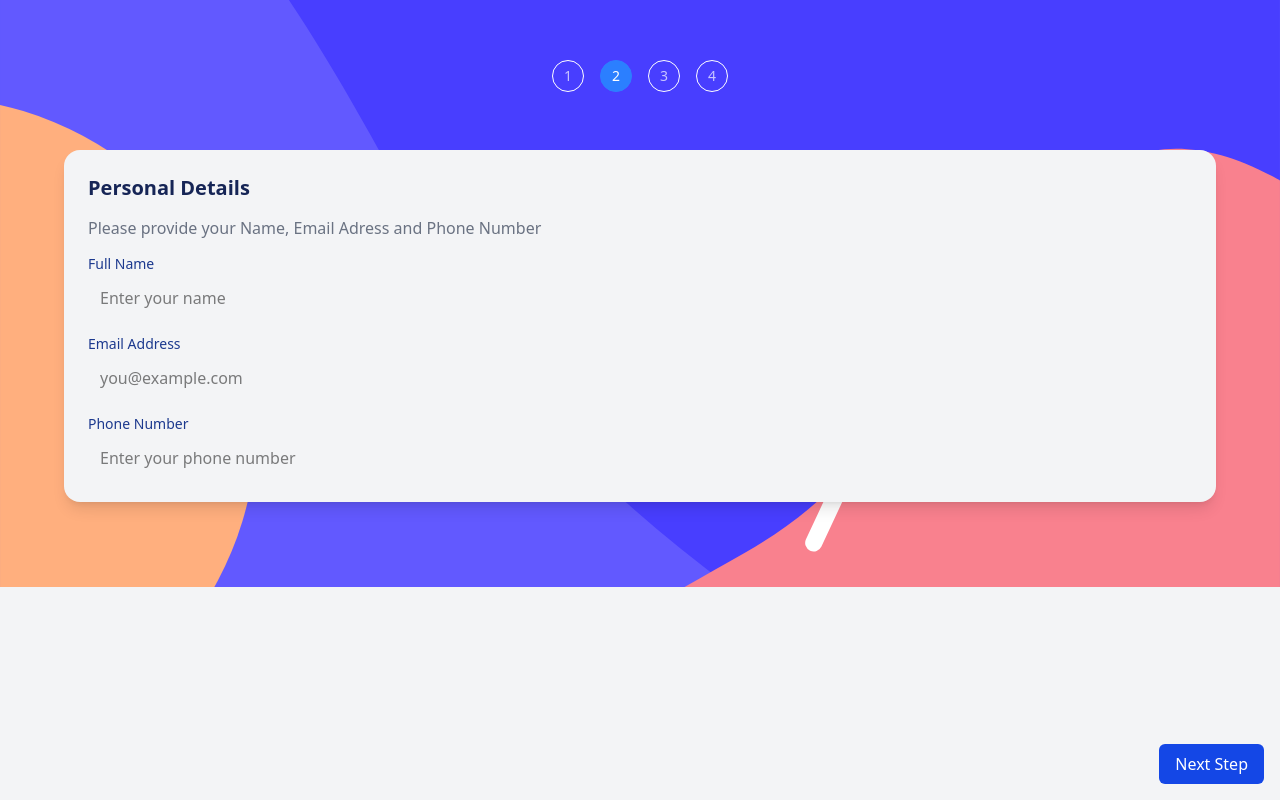
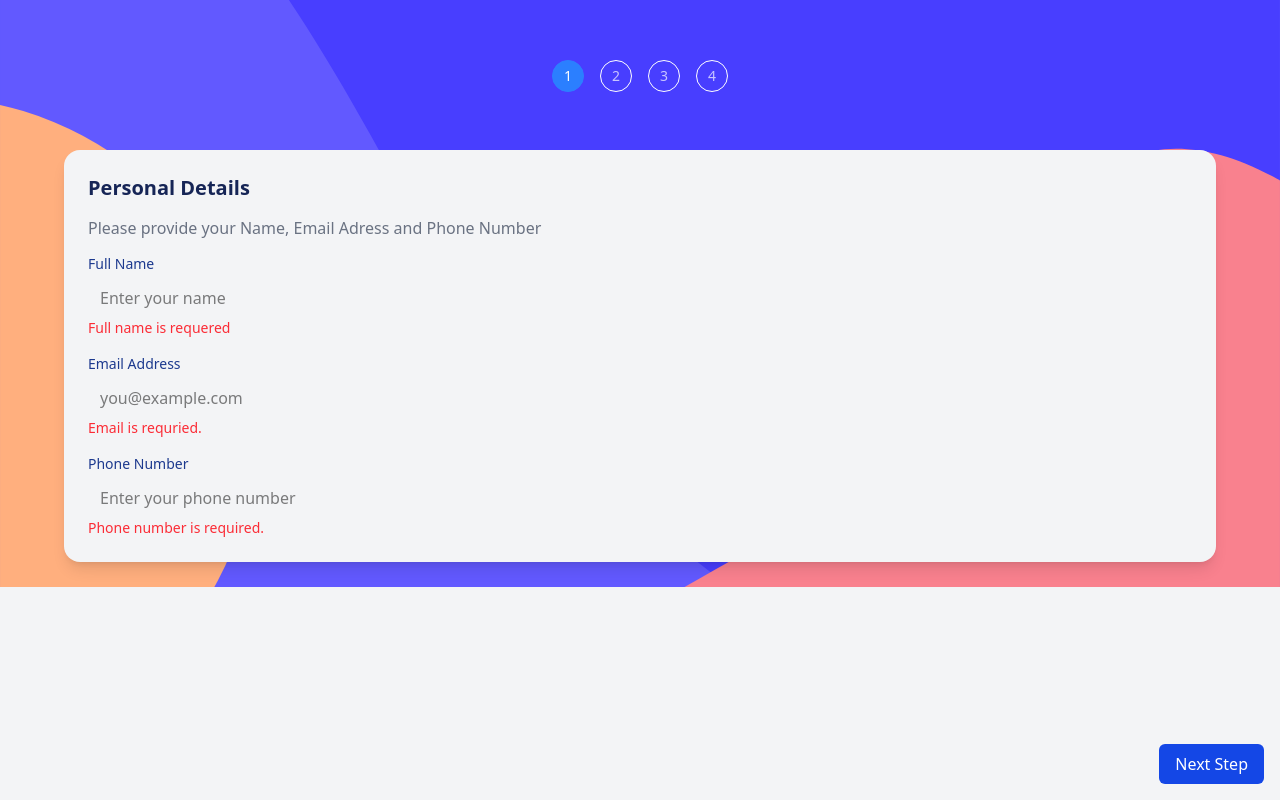
Before and after one commit to olaz20/multi-form-frontend, a React app: page / in a window 1280 px wide. Both pictures are taken after a click on the button "Next Step". Built offline with nearby package versions, Linux system fonts and the light colour scheme; the HTML template or start-up script is replaced by a standard one.

Commit message:
Implement form validation in PersonalDetails component and integrate with BackgroundPage

```diff
--- a/src/components/backgroundPage.jsx
+++ b/src/components/backgroundPage.jsx
@@ -1,15 +1,24 @@
-import React, {useState} from "react";
+import React, {useState,  useRef } from "react";
 import bgSidebarMobile from "../assets/images/bg-sidebar-mobile.svg";
 import { PersonalDetails } from "./personalInfo";
-
 export function BackgroundPage() {
   const [activeStep, setActiveStep] = useState(1);
   const steps = [1, 2, 3, 4];
+
+
+   const formRef = useRef();
   const handleNext = () => {
-    if (activeStep < steps.length) {
-      setActiveStep(activeStep + 1);
+     if (formRef.current) {
+      const isValid = formRef.current.validateForm();
+      if (isValid) {
+        setActiveStep((prev) => prev + 1);
+        console.log(" Proceeding to next step");
+      } else {
+        console.log(" Validation failed");
+      }
     }
   };
+
   return (
     <div className="min-h-screen bg-gray-100">
       <div className="relative h-1/4 m-0 top-0 left-0">
@@ -32,7 +41,7 @@ export function BackgroundPage() {
         </div>
         <div className="absolute top-[100px] sm:top-[130px] md:top-[150px]  w-[90%]
         bg-gray-100  rounded-2xl p-6 z-10 left-1/2 -translate-x-1/2 shadow-lg">
-         <PersonalDetails/>
+         <PersonalDetails  ref={formRef}/>
         </div>
         <div className="fixed bottom-4 right-4">
             <button
--- a/src/components/personalInfo.jsx
+++ b/src/components/personalInfo.jsx
@@ -1,23 +1,50 @@
-export function PersonalDetails(){
+import {useFormValidation} from "../hooks/useFormValidation"
+import {personalInfoValidator} from "../hooks/personalInfoValidation"
+import { forwardRef, useImperativeHandle } from "react";
+
+export const PersonalDetails= forwardRef((props, ref) => {
+    const { values, errors, handleChange, handleSubmit } = useFormValidation(
+    { name: "", email: "", phone: "" },
+     personalInfoValidator
+    );
+    useImperativeHandle(ref, () => ({
+    validateForm: () => {
+      const fakeEvent = { preventDefault: () => {} };
+      const validationErrors = personalInfoValidator(values);
+      if (Object.keys(validationErrors).length === 0) {
+        return true;
+      } else {
+        handleSubmit(() => {})(fakeEvent);
+        return false;
+      }
+    },
+  }));
+
     const inputStyle = "w-full border-gray-300 rounded-md px-3 py-2 focus:outline-none focus:ring focus:ring-blue-200"
     const LabelStyle="block text-blue-900 font-medium text-sm mb-1"
     return (
-        <form className="space-y-4">
+        <form className="space-y-4" onSubmit={handleSubmit()}>
             <h2 className="text-xl font-bold text-blue-950">Personal Details</h2>
              <p className="text-gray-500 leading-tight">Please provide your Name, Email Adress and Phone Number </p>
             <div>
                 <label className={LabelStyle}>Full Name</label>
-                <input type="text" placeholder="Enter your name" className={inputStyle}/>
+                <input type="text" placeholder="Enter your name" name="name" value={values.name} onChange={handleChange}
+                className={inputStyle}/>
+                 {errors.name && <p className="text-red-500 text-sm">{errors.name}</p>}
             </div>
             <div>
                 <label className={LabelStyle}>Email Address</label>
-                <input type="email" placeholder="you@example.com" className={inputStyle}/>
+                <input type="email" name="email"
+                value={values.email} onChange={handleChange} placeholder="you@example.com" className={inputStyle}/>
+                {errors.email && <p className="text-red-500 text-sm">{errors.email}</p>}
             </div>
             <div>
                 <label className={LabelStyle}>Phone Number</label>
-                <input type="tel" placeholder="Enter your phone number" className={inputStyle}/>
+                <input type="tel" name="phone" value={values.phone} onChange={handleChange} placeholder="Enter your phone number" className={inputStyle}/>
+                 {errors.phone && <p className="text-red-500 text-sm">{errors.phone}</p>}
             </div>
         </form>
 
     );
 }
+);
--- /dev/null
+++ b/src/hooks/personalInfoValidation.js
@@ -0,0 +1,15 @@
+export function personalInfoValidator(values = {}){
+        const errors = {};
+        const name = values.name || "";
+        const email = values.email || "";
+        const phone = values.phone || "";
+
+        if (!name.trim()) {errors.name = "Full name is requered";}
+        if (!email.trim()) {errors.email = "Email is requried.";}
+        else if (!/\S+@\S+\.\S+/.test(email)){
+            errors.email = "Enter a valid email address." }
+        if (!phone.trim()){ errors.phone = "Phone number is required.";}
+        else if (!/^\d{10,15}$/.test(phone)){
+            errors.phone = "Enter a valid phone number (10–15 digits).";}
+        return errors
+        }
--- /dev/null
+++ b/src/hooks/useFormValidation.js
@@ -0,0 +1,32 @@
+import { useState } from "react";
+
+export function useFormValidation(initilalValues, validateFunc){
+    const [values, setValues] = useState(initilalValues);
+    const [errors, setErrors] = useState({});
+
+    const handleChange = (e) => {
+        const {name, value } = e.target;
+        setValues({...values, [name]:value});
+    }
+    const handleSubmit = (onSubmit) => (e) => {
+    e.preventDefault();
+    const validationErrors = validateFunc(values);
+    setErrors(validationErrors);
+
+    if (Object.keys(validationErrors).length === 0) {
+      onSubmit(values);
+    };
+    }
+    const validateForm = () => {
+        const validationErrors = validateFunc(values);
+        setErrors(validationErrors);
+        return Object.keys(validationErrors).length === 0;
+    };
+   return {
+    values,
+    errors,
+    handleChange,
+    handleSubmit,
+    validateForm ,
+  };
+}
```
